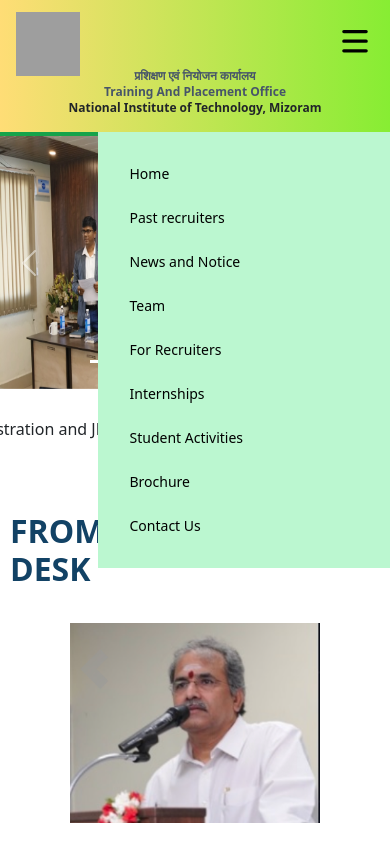
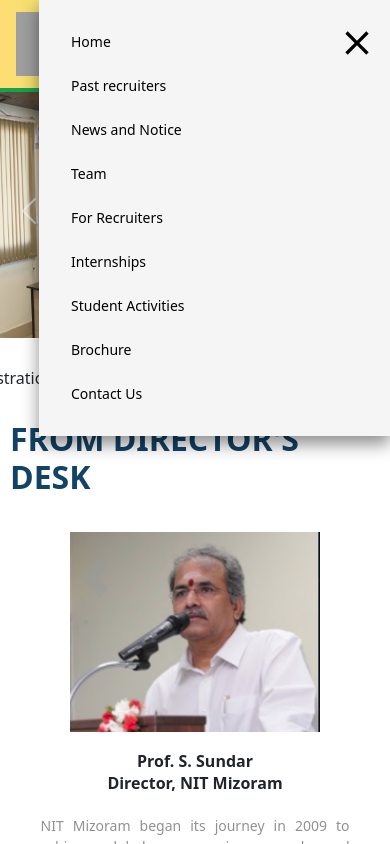
Before and after one commit to NIT-MZ/TNP-Web, a React (Create React App) app: page / in a window 390 px wide. Both pictures are taken after a click on the button 355 px from the left and 38 px from the top of the page. Shown: the top 844 px of the page. Built offline with nearby package versions, Linux system fonts and the light colour scheme; grey boxes are pictures that could not be loaded.

Commit message:
updated navbar

```diff
--- a/src/App.jsx
+++ b/src/App.jsx
@@ -15,7 +15,6 @@
     <UserContextProvider>
       <BrowserRouter>
         <Navbar />
-
         <Routes>
            <Route path="/" element={<HomePage />} />
            <Route path="/events" element={<EventsList />} />
--- a/src/components/Hero.js
+++ b/src/components/Hero.js
@@ -1,5 +1,5 @@
 import React from "react";
-import "./Hero.scss";
+import "../stylesheets/Hero.scss";
 
 const carouselItems = [
   {
@@ -47,7 +47,7 @@
 
 const Hero = () => {
   return (
-    <div>
+    <div className="hero-container">
       <section id="hero" className="d-flex align-items-center">
         <div
           className="container position-relative"
--- a/src/components/MainComponent/Navbar.js
+++ b/src/components/MainComponent/Navbar.js
@@ -1,6 +1,8 @@
 import React, { useState, useEffect, useRef } from "react";
 import { Link, useNavigate } from "react-router-dom";
-import './navbar.scss'
+import '../../stylesheets/navbar.scss'
+import CloseIcon from '@mui/icons-material/Close';
+import MenuIcon from '@mui/icons-material/Menu';
 
 const Navbar = () => {
   const [isOpen, setIsOpen] = useState(false);
@@ -57,7 +59,7 @@
                 className="mt-2 2xl:w-44 2xl:h-44 lg:h-32 sm:h-38 sm:w-38 h-16 w-16 lg:ml-4"
               />
             </div>
-            <div className="lg:ml-24 items-center text-center mt-2  lg:mt-0 lg:px-8 relative bottom-4 md:static">
+            <div className="lg:ml-24 items-center text-center -mt-9 lg:px-8 relative bottom-4 md:static">
               <div className="md:justify-between w-full">
                 <p className="text-slate-600 lg:font-bold font-semibold md:font-bold font-md lg:text-xl 2xl:text-2xl md:text-xl sm:text-lg text-xs">
                   प्रशिक्षण एवं नियोजन कार्यालय
@@ -73,13 +75,13 @@
           </div>
         </div>
 
-        <div className="relative bg-white">
+        <div className="bg-white">
           {isOpen && (
             <nav
               ref={menuRef}
-              className="md:hidden absolute inset-y-0 right-0 w-3/4  shadow-md rounded-l-lg transition-transform duration-300 z-50"
+              className="absolute inset-y-0 right-0 rounded-l-lg duration-300 z-50"
             >
-              <div className="bg-green-200 hover:bg-green-300 bg-opacity-100 px-2 py-4 space-y-2">
+              <div className="nav-menu px-2 py-4 space-y-2" data-aos="fade-left">
                 <Link
                   to="/"
                   onClick={toggleMenu}
@@ -150,27 +152,19 @@
           {/* Hamburger menu button - shown on mobile */}
           <div
             ref={buttonRef}
-            className="md:hidden absolute bottom-[75px] right-4 z-50  rounded-xl  border-green-300 p-[3px]"
+            className="md:hidden hamburger-icon z-50  rounded-xl  border-green-300 p-[3px]"
           >
             <button
               onClick={toggleMenu}
               className="block text-black text-bold text-xl hover:text-black focus:text-black focus:outline-none"
             >
-              <svg className="h-8 w-8" fill="currentColor" viewBox="0 0 20 20">
-                {isOpen ? (
-                  <path
-                    fillRule="evenodd"
-                    clipRule="evenodd"
-                    d="M3 5h14a1 1 0 110 2H3a1 1 0 110-2zm0 6h14a1 1 0 110 2H3a1 1 0 110-2zm0 6h14a1 1 0 110 2H3a1 1 0 110-2z"
-                  />
-                ) : (
-                  <path
-                    fillRule="evenodd"
-                    clipRule="evenodd"
-                    d="M4 6h12v2H4V6zm0 5h12v2H4v-2zm0 5h12v2H4v-2z"
-                  />
-                )}
-              </svg>
+              {/* <svg className="h-8 w-8" fill="currentColor" viewBox="0 0 20 20"> */}
+              {isOpen ? (
+                <CloseIcon sx={{fontSize: 40}} />
+              ) : (
+                <MenuIcon sx={{fontSize: 40}} />
+              )}
+              {/* </svg> */}
             </button>
           </div>
         </div>
--- a/src/components/MainComponent/navbar.scss
+++ /dev/null
@@ -1,7 +0,0 @@
-.nav-link-text{
-    color: aliceblue;
-}
-
-.nav-link-text:hover{
-    color: rgb(0, 0, 0);
-}
--- a/src/pages/HomePage.js
+++ b/src/pages/HomePage.js
@@ -16,7 +16,7 @@
 
 const HomePage = () => {
   return (
-    <div>
+    <div className="home-page-container">
       <Hero />
       <div className="home-page-top-section">
         <DirectorsMessage />
--- a/src/components/Hero.scss
+++ b/src/stylesheets/Hero.scss
@@ -1,3 +1,8 @@
+.hero-container{
+  height: auto;
+  width: 100%;
+}
+
 #hero {
   width: 100%;
   height: 75vh;
--- a/src/stylesheets/home.scss
+++ b/src/stylesheets/home.scss
@@ -1,15 +1,22 @@
+.home-page-container{
+    height: auto;
+}
 .home-page-top-section{
     display: flex;
     width: 90%;
-    margin: 40px auto;
+    // margin: 40px auto;
     // background-color: aquamarine;
 }
 
 @media (max-width: 768px) {
+    .home-page-container{
+        height: auto;
+        margin-top: 10vh;
+    }
     .home-page-top-section{
         display: flex;
         flex-direction: column;
         width: 100%;
-        margin: 40px auto;
+        // margin: 40px auto;
     }
   }
--- /dev/null
+++ b/src/stylesheets/navbar.scss
@@ -0,0 +1,34 @@
+.navbar-container{
+    height: auto;
+    width: 100%;
+}
+
+.nav-link-text{
+    color: aliceblue;
+}
+
+.nav-link-text:hover{
+    color: rgb(0, 0, 0);
+}
+
+
+.nav-menu{
+    width: 90vw;
+    background-color: rgb(245, 245, 245);
+    box-shadow: 0 8px 16px rgba(black, .45);
+}
+
+.hamburger-icon{
+    position: absolute;
+    right: 10px;
+    top: 20px;
+}
+
+@media (max-width: 1023px) {
+    .navbar-container{
+        height: auto;
+        position: fixed;
+        top: 0;
+        z-index: 999;
+    }
+}
```
